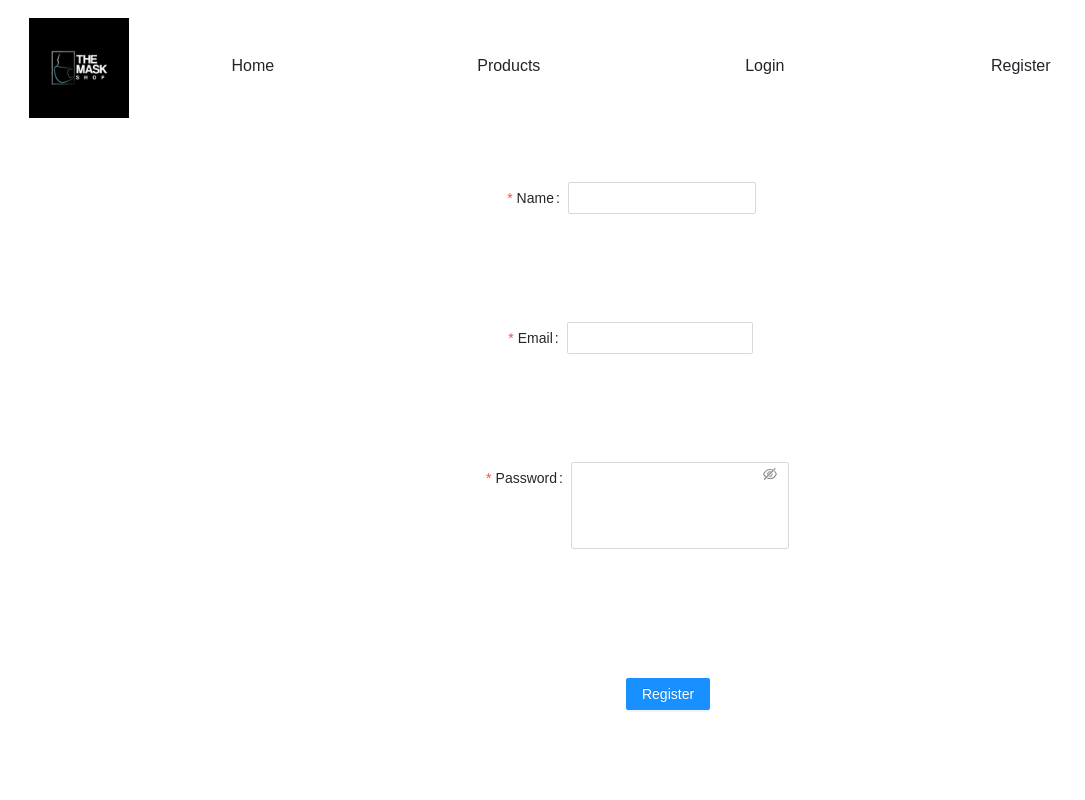
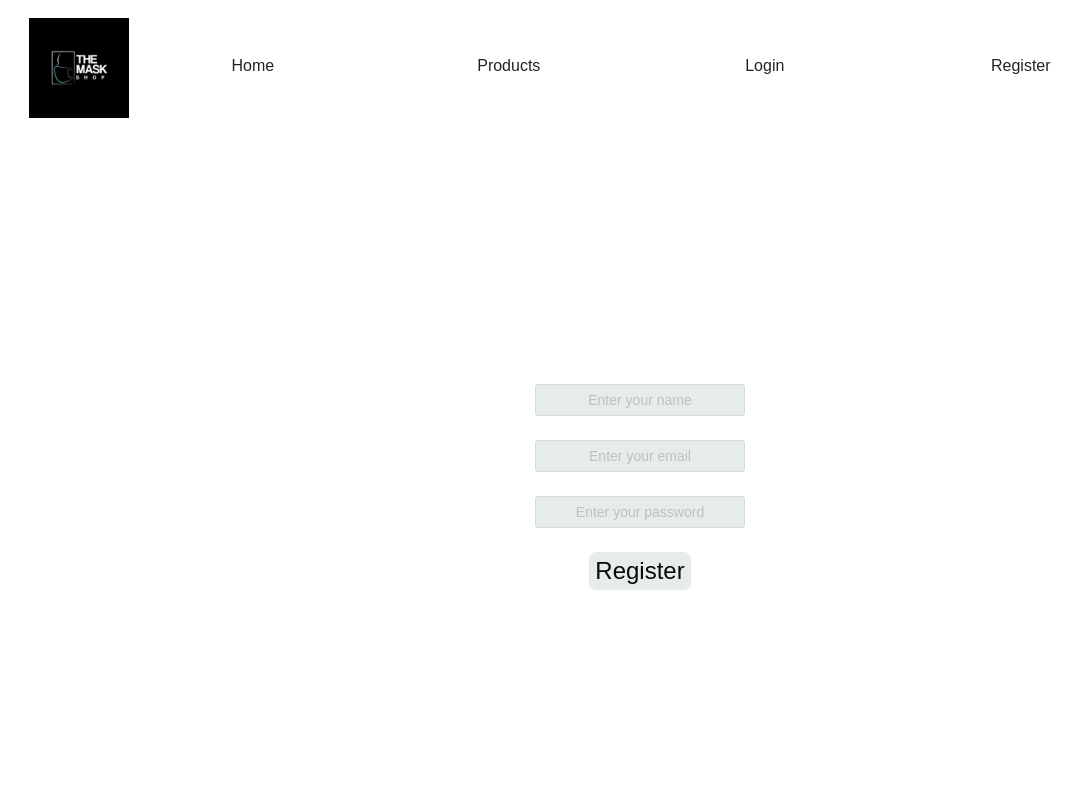
Before and after one commit to robergeekhub/ProyectoFinalFSD_Frontend, a React (Create React App) app in the folder maskshop/: page /register in a window 1280 px wide. Shown: the top 800 px of the page, without its empty margins (0-1085 px from the left). Built offline with nearby package versions, Linux system fonts and the light colour scheme.

Commit message:
added new disegn in register.jsx and register.scss

```diff
--- a/maskshop/package.json
+++ b/maskshop/package.json
@@ -6,7 +6,7 @@
     "@testing-library/jest-dom": "^5.11.6",
     "@testing-library/react": "^11.2.2",
     "@testing-library/user-event": "^12.5.0",
-    "antd": "^4.9.3",
+    "antd": "^4.9.4",
     "axios": "^0.21.0",
     "bootstrap": "^5.0.0-beta1",
     "jquery": "^3.5.1",
--- a/maskshop/src/App.js
+++ b/maskshop/src/App.js
@@ -1,5 +1,6 @@
 import React, {useState} from 'react';
 import './App.css';
+import 'antd/dist/antd.css';
 import { Switch, BrowserRouter, Route } from 'react-router-dom'
 import Footer from './Components/Footer/Footer'
 import Header from './Components/Header/Header'
@@ -9,7 +10,6 @@ import Register from './Containers/Register/Register'
 import Products from './Containers/Products/Products'
 import Adminproducts from './Containers/Adminproducts/Adminproducts'
 import Orders from './Containers/Orders/Orders'
-import Role from './Components/Roles/Roles'
 
 
 function App() {
--- a/maskshop/src/Containers/Adminproducts/Adminproducts.jsx
+++ b/maskshop/src/Containers/Adminproducts/Adminproducts.jsx
@@ -20,6 +20,7 @@ const Adminproducts = () =>{
           image_path: event.target.image_path.value,
 
         };
+        console.log(productsBody);
         axios.post('http://localhost:8000/api/product/add', productsBody, headers)
         .then(res=> {
           console.log(res.data)
--- a/maskshop/src/Containers/Home/Home.jsx
+++ b/maskshop/src/Containers/Home/Home.jsx
@@ -1,4 +1,4 @@
-import React, { Component } from 'react'
+import React, { Component } from 'react';
 import './Home.scss';
 class Home extends Component {
 
--- a/maskshop/src/Containers/Home/Home.scss
+++ b/maskshop/src/Containers/Home/Home.scss
@@ -1,6 +1,6 @@
 .image{
     background-image: url(../../img/protection.jpg);
-    height:75.7em;
+    height:77.7em;
     background-size: cover;
     background-repeat: no-repeat;
     margin-bottom: 0;
--- a/maskshop/src/Containers/Login/Login.jsx
+++ b/maskshop/src/Containers/Login/Login.jsx
@@ -2,7 +2,7 @@ import React from 'react';
 import axios from 'axios';
 import './Login.scss';
 import {useHistory} from 'react-router';
-import {notification} from 'antd';
+import { Input, notification} from 'antd';
 import {} from 'react-router-dom';
 
 
@@ -31,13 +31,12 @@ const Login = ({setClient}) => {
   }
     return (
         <form className="login-form" onSubmit={handleSubmit}>
-            <input type="email" name="email" required placeholder="Enter your email" />
+            <Input type="email" name="email" required placeholder="Enter your email" />
             <br></br>
-            <input type="password" name="password" required placeholder="Enter your password"/>
+            <Input type="password" name="password" required placeholder="Enter your password"/>
             <br></br>
             <button className='buttonLogin' type="submit">Login</button>
         </form>
-
     )
 }
 
--- a/maskshop/src/Containers/Login/Login.scss
+++ b/maskshop/src/Containers/Login/Login.scss
@@ -3,14 +3,13 @@
     flex-direction: column;
     justify-content: center;
     align-items: center;
-    padding: 2em;
     min-height: 40vh;
+    padding: 17.43em;
     input{
       border-radius: 0.2em;
       background-color:  rgb(230, 236, 236);
       width: 15em;
       text-align: center;
-      height: 2.5em;
     }
   }
 
@@ -24,7 +23,6 @@
     background-color: rgb(230, 236, 236);
     cursor: pointer;
     border-radius: 0.3em;
-    padding: 0.3em;
     &:hover{
       background-color: #0a0a0a;
       color: #3EB6C2;
--- a/maskshop/src/Containers/Products/Products.jsx
+++ b/maskshop/src/Containers/Products/Products.jsx
@@ -1,6 +1,6 @@
-import React, { Component } from 'react'
+import React, { } from 'react';
 import './Products.scss';
-import { Link } from 'react-router-dom'
+import { Link } from 'react-router-dom';
 
 const Products = () => {
 
--- a/maskshop/src/Containers/Products/Products.scss
+++ b/maskshop/src/Containers/Products/Products.scss
@@ -1,7 +1,7 @@
 *{
     box-sizing: border-box;
     margin:0;
-    margin-bottom: 1.5em;
+    margin-bottom: 0;
     font-family:sans-serif;
 }
 .row1{
--- a/maskshop/src/Containers/Register/Register.jsx
+++ b/maskshop/src/Containers/Register/Register.jsx
@@ -1,101 +1,45 @@
 import React from 'react';
-import { Form, Input, Button, notification } from 'antd';
 import axios from 'axios';
+import {useHistory} from "react-router";
 import './Register.scss';
-import 'antd/dist/antd.css';
+import { Input, notification } from 'antd';
 
-const layout = {
-    labelCol: {
-        span: 90,
-    },
-    wrapperCol: {
-        span: 17,
-    },
+
+const Register = () =>{
+
+    const history = useHistory();
+
+    const handleSubmit = event =>{
+        event.preventDefault();
+        const clientBody={
+            name: event.target.name.value,
+            email: event.target.email.value,
+            password: event.target.password.value
         };
-const tailLayout = {
-    wrapperCol: {
-        offset: 8,
-        span: 16,
-    },
-};
-const Register = () => {
-    const onFinish = (user) => {
-
-        axios.post('http://localhost:8000/api/register', user)
+        axios.post('http://localhost:8000/api/register', clientBody)
         .then(res => {
             console.log(res.data)
-                notification.success({ message :'registered user',description:'Registered user successfully'})
+            notification.success({ message :'Registered client.',description:'Succesfully registered client.'})
+
+            setTimeout(() => {
+                history.push("/")
+            }, 1500);
         }).catch(error => {
             console.log(error)
-                notification.error({ message: 'Registry error', description: 'There was an error trying to register the user, check your fields' })
+            notification.error({ message: 'Registration error.', description: 'There was an error trying to register the client.' })
         })
-    };
+    }
 
-    const onFinishFailed = (errorInfo) => {
-        console.log('Failed:', errorInfo);
-    };
     return (
-        <Form
-            {...layout}
-            name="basic"
-            initialValues={{
-                remember: true,
-            }}
-            onFinish={onFinish}
-            onFinishFailed={onFinishFailed}
-        >
-            <Form.Item
-                label="Name"
-                name="name"
-                rules={[
-                    {
-                        required: true,
-                        message: 'Please enter your name!',
-                    },
-                ]}
-            >
-                <Input />
-            </Form.Item>
-            <Form.Item
-                label="Email"
-                name="email"
-                rules={[
-                    {
-                        required: true,
-                        message: 'Please enter your email!',
-                    },
-                    {
-                        type:'email',
-                        message: 'The field must be an email',
-                    }
-                ]}
-            >
-                <Input />
-            </Form.Item>
-
-            <Form.Item
-                label="Password"
-                name="password"
-                rules={[
-                    {
-                        required: true,
-                        message: 'Please enter your password!',
-                    },
-                    {
-                        pattern:/^(?=.*[a-z])(?=.*[A-Z])(?=.*\d)(?=.*[@$!%*?&])[A-Za-z\d@$!%*?&]{8,10}$/,
-                        message: 'Your password must contain at least one lower case, one upper case, one number, one special character, and must be between 8 and 10 characters in length!',
-                    }
-                ]}
-            >
-                <Input.Password />
-            </Form.Item>
-
-            <Form.Item {...tailLayout}>
-                <Button type="primary" htmlType="submit">
-                    Register
-        </Button>
-            </Form.Item>
-        </Form>
+        <form className="register-form" onSubmit={handleSubmit}>
+        <Input type="name" name="name" required placeholder="Enter your name" />
+        <br></br>
+        <Input type="email" name="email" required placeholder="Enter your email" />
+        <br></br>
+        <Input type="password" name="password" required placeholder="Enter your password" />
+        <br></br>
+        <button className='buttonRegister' type="primary" htmlType="submit">Register</ button>
+        </form>
 )
 }
 
--- a/maskshop/src/Containers/Register/Register.scss
+++ b/maskshop/src/Containers/Register/Register.scss
@@ -1,10 +1,29 @@
-form{
+.register-form {
     display: flex;
+    flex-direction: column;
+    justify-content: center;
     align-items: center;
+    min-height: 40vh;
+    padding:15.72em;
+    input{
+      border-radius: 0.2em;
+      background-color: rgb(230, 236, 236);
+      width: 15em;
+      text-align: center;
+    }
+  }
+ .buttonRegister{
+    text-decoration: none;
+    display: flex;
     justify-content: center;
-    flex-direction: column;
-    background-size: cover;
-    background-position: center;
-    background-repeat: no-repeat;
-    height: 52.5em;
-;}
+    font-size: 1.5em;
+    border: none;
+    color:  #0a0a0a;
+    background-color: rgb(230, 236, 236);
+    cursor: pointer;
+    border-radius: 0.3em;
+    &:hover{
+      background-color: #0a0a0a;
+      color: #3EB6C2;
+    }
+  }
```
Also changed, not shown: 2 other files (tests, documents, lock files or other folders). Lines whose indentation alone changed are shown as unchanged.
